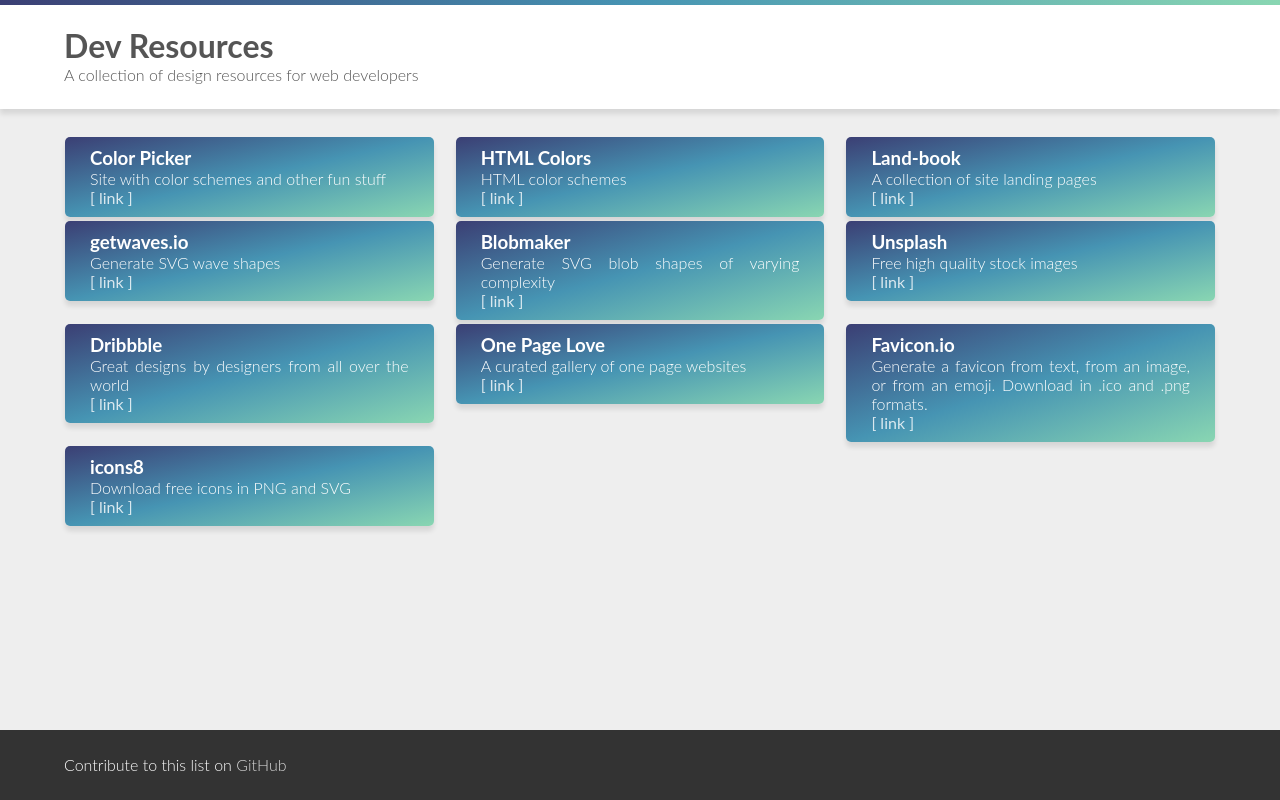
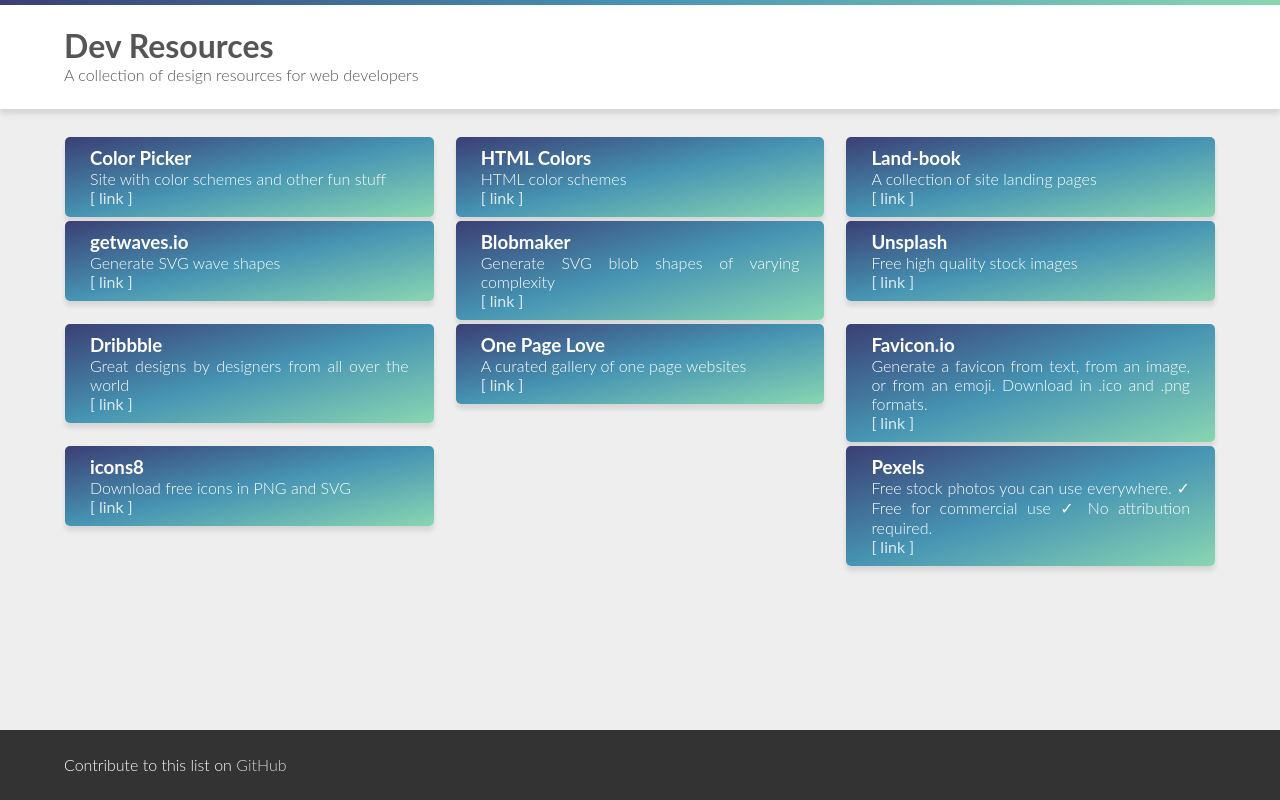
Before and after one commit to daniellenall/resources-directory, a React (Create React App) app: page / in a window 1280 px wide. Built offline with nearby package versions, Linux system fonts and the light colour scheme.

Commit message:
Update sites.js
Added a site

```diff
--- a/src/sites.js
+++ b/src/sites.js
@@ -55,5 +55,11 @@
         name: 'icons8',
         url: 'https://icons8.com/icons',
         desc: 'Download free icons in PNG and SVG'
-      }
+      },
+      {
+        name: 'Pexels',
+        url: 'https://www.pexels.com/',
+        desc: 'Free stock photos you can use everywhere. ✓ Free for commercial use ✓ No attribution required.'
+      },
+
 ];
```
